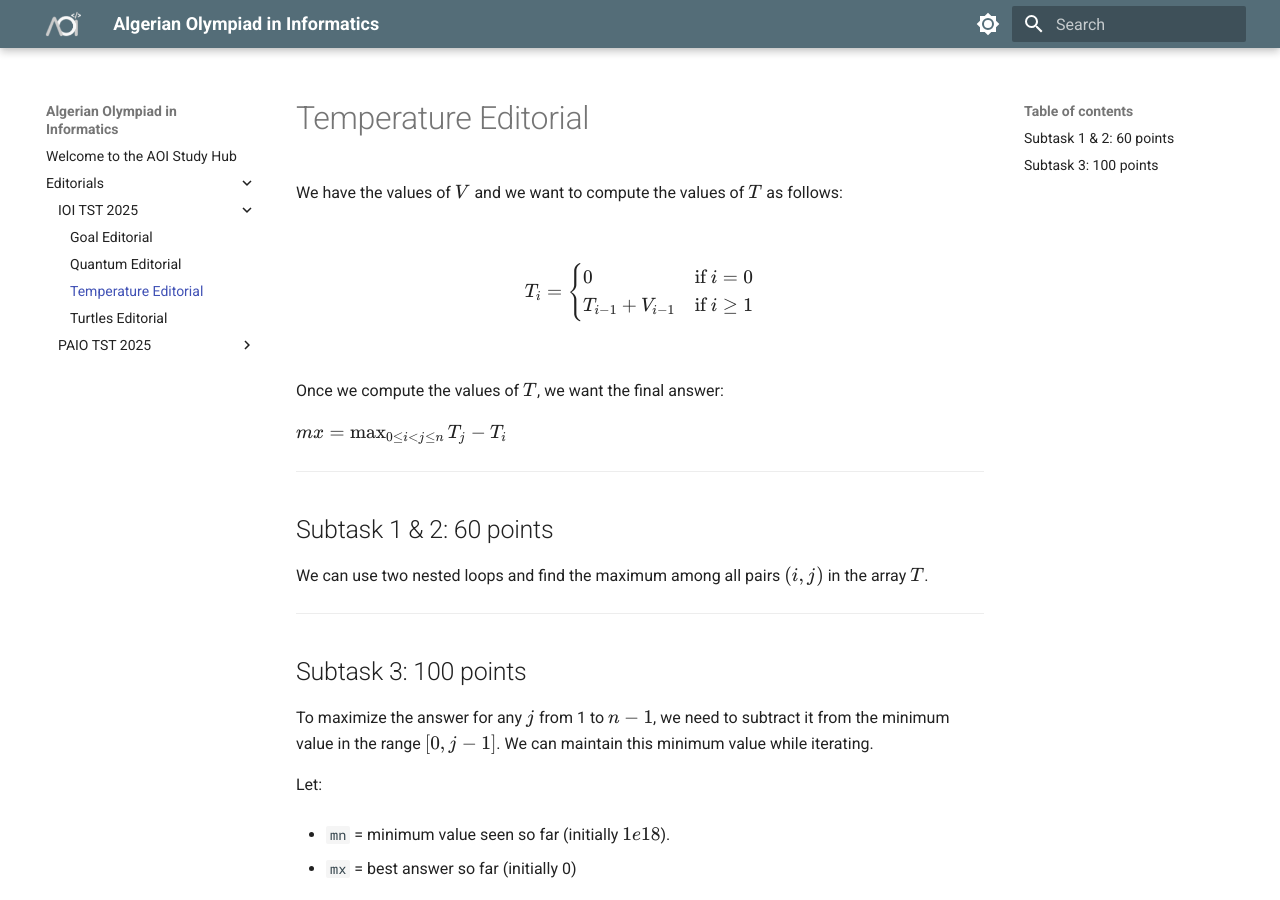
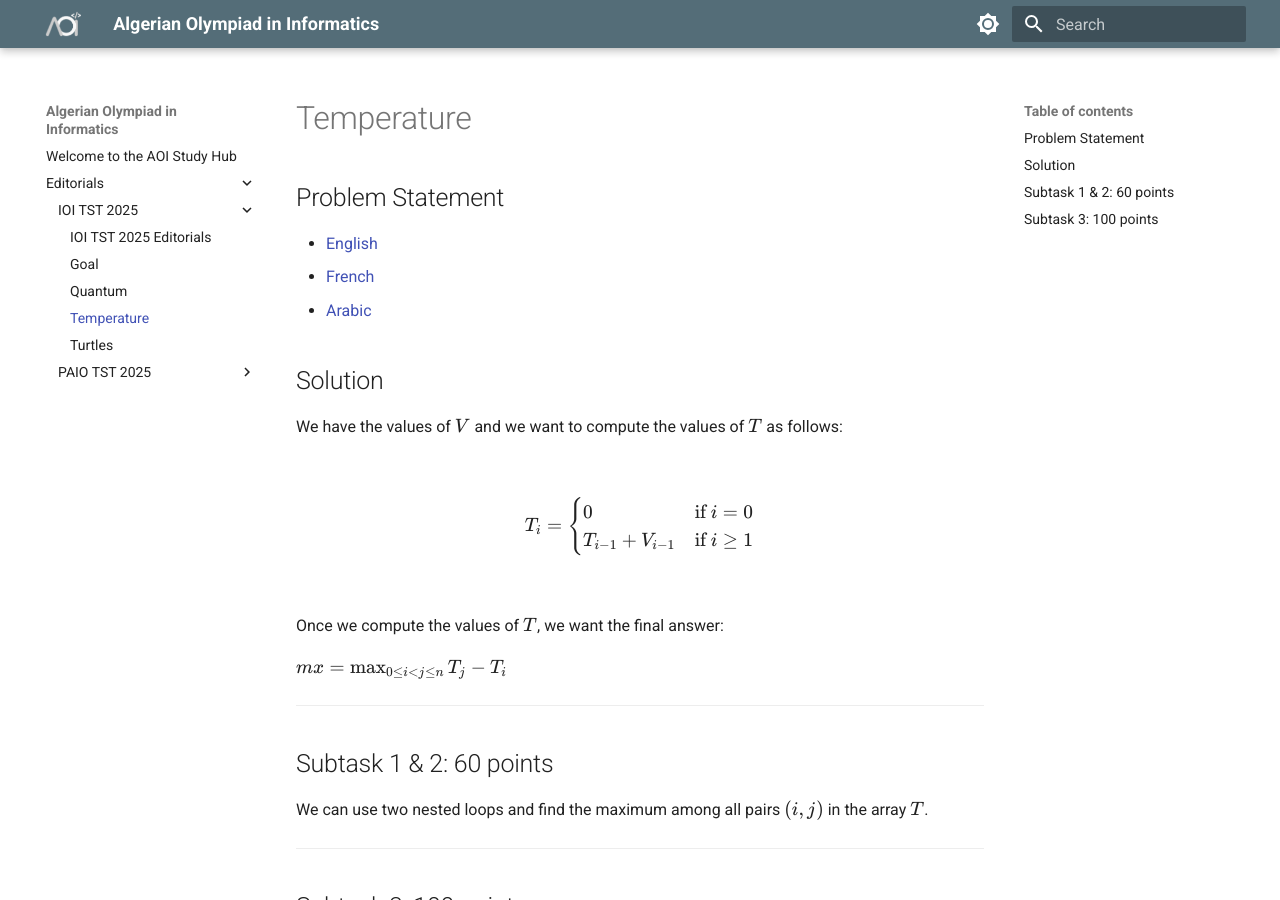
Before and after one commit to iyedoo/Resources-Website, an MkDocs documentation site: the page built from docs/editorials/IOI TST 2025/temperature.md, in a window 1280 px wide and 900 px high. Built offline with MkDocs 1.6.1 and Material for MkDocs 9.7.7, drawn with Linux system fonts in a browser that asks for light colours.

Commit message:
added statements to day 1 problems

```diff
--- a/docs/editorials/IOI TST 2025/temperature_editorial_mathfixed.md
+++ b/docs/editorials/IOI TST 2025/temperature.md
@@ -1,4 +1,11 @@
-# Temperature Editorial
+# Temperature
+
+## Problem Statement
+- [English](statements/temperature (en).pdf)
+- [French](statements/temperature (fr).pdf)
+- [Arabic](statements/temperature (ar_DZ).pdf)
+
+## Solution
 
 We have the values of $V$ and we want to compute the values of $T$ as
 follows:
```
Also changed, not shown: docs/editorials/IOI TST 2025/goal.md (renamed from docs/editorials/IOI TST 2025/goal_editorial_mathfixed.md, +15 -1 lines), docs/editorials/IOI TST 2025/index.md (added, +17 -0 lines), docs/editorials/IOI TST 2025/quantum.md (renamed from docs/editorials/IOI TST 2025/quantum_editorial_mathfixed.md, +15 -1 lines), docs/editorials/IOI TST 2025/turtles.md (renamed from docs/editorials/IOI TST 2025/turtles_editorial_mathfixed.md, +8 -1 lines).
